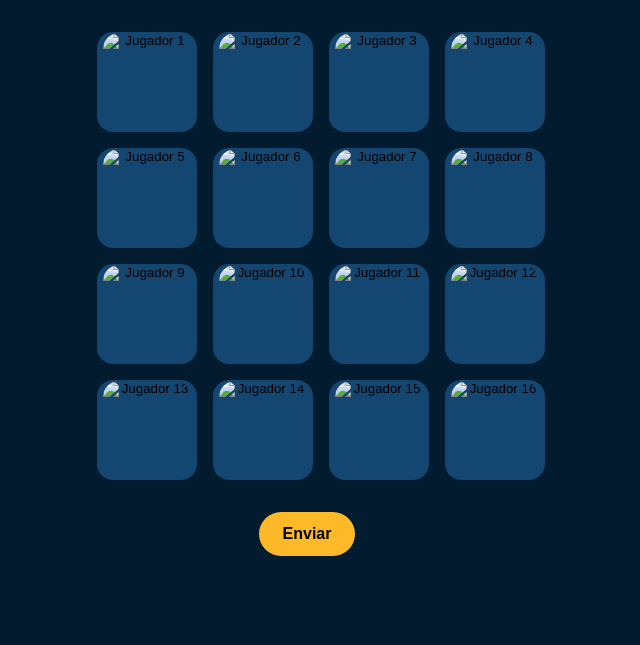
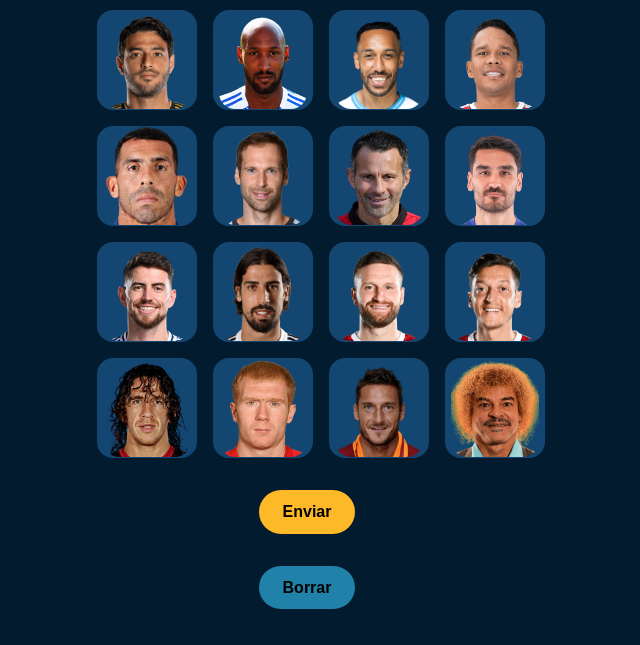
Before and after one commit to chiaranarducci/2025-TPIN-1-G16, a plain HTML site: page front/juego_normal.html in a window 1280 px wide. Shown: the part 155-800 px from the top of the page, without its empty margins (333-973 px from the left). Drawn offline with Linux system fonts and the light colour scheme.

Commit message:
imagenes cambios
cambio de imagenes y html

```diff
--- a/front/juego_normal.html
+++ b/front/juego_normal.html
@@ -3,7 +3,7 @@
 <head>
   <meta charset="UTF-8">
   <meta name="viewport" content="width=device-width, initial-scale=1.0">
-  <title>Jugadores</title>
+  <title>Futbol11</title>
   <link rel="stylesheet" href="juego.css">
 </head>
 <body>
@@ -12,58 +12,59 @@
 
     <div class="grid-jugadores">
       <button class="jugador">
-        <img src="" alt="Jugador 1">
+        <img src="/images/nivel_normal/vela.png" alt="Jugador 1">
       </button>
       <button class="jugador">
-        <img src="07eb0716-10aa-48fe-9e5d-971b24acce52.png" alt="Jugador 2">
+        <img src="/images/nivel_normal/anelka.png" alt="Jugador 2">
       </button>
       <button class="jugador">
-        <img src="07eb0716-10aa-48fe-9e5d-971b24acce52.png" alt="Jugador 3">
+        <img src="/images/nivel_normal/aubameyang.webp" alt="Jugador 3">
       </button>
       <button class="jugador">
-        <img src="07eb0716-10aa-48fe-9e5d-971b24acce52.png" alt="Jugador 4">
+        <img src="/images/nivel_normal/Bacca.png" alt="Jugador 4">
       </button>
       <button class="jugador">
-        <img src="07eb0716-10aa-48fe-9e5d-971b24acce52.png" alt="Jugador 5">
+        <img src="/images/nivel_normal/CARLITOOO.webp" alt="Jugador 5">
       </button>
       <button class="jugador">
-        <img src="07eb0716-10aa-48fe-9e5d-971b24acce52.png" alt="Jugador 6">
+        <img src="/images/nivel_normal/cech.png" alt="Jugador 6">
       </button>
       <button class="jugador">
-        <img src="07eb0716-10aa-48fe-9e5d-971b24acce52.png" alt="Jugador 7">
+        <img src="/images/nivel_normal/giggs.webp" alt="Jugador 7">
       </button>
       <button class="jugador">
-        <img src="07eb0716-10aa-48fe-9e5d-971b24acce52.png" alt="Jugador 8">
+        <img src="/images/nivel_normal/gundogan.webp" alt="Jugador 8">
       </button>
       <button class="jugador">
-        <img src="07eb0716-10aa-48fe-9e5d-971b24acce52.png" alt="Jugador 9">
+        <img src="/images/nivel_normal/jorginho.webp" alt="Jugador 9">
       </button>
       <button class="jugador">
-        <img src="07eb0716-10aa-48fe-9e5d-971b24acce52.png" alt="Jugador 10">
+        <img src="/images/nivel_normal/khedira.png" alt="Jugador 10">
       </button>
       <button class="jugador">
-        <img src="07eb0716-10aa-48fe-9e5d-971b24acce52.png" alt="Jugador 11">
+        <img src="/images/nivel_normal/mustafi.png" alt="Jugador 11">
       </button>
        <button class="jugador">
-        <img src="07eb0716-10aa-48fe-9e5d-971b24acce52.png" alt="Jugador 12">
+        <img src="/images/nivel_normal/ozil.png" alt="Jugador 12">
       </button>
        <button class="jugador">
-        <img src="07eb0716-10aa-48fe-9e5d-971b24acce52.png" alt="Jugador 13">
+        <img src="/images/nivel_normal/puyol.webp" alt="Jugador 13">
       </button>
        <button class="jugador">
-        <img src="07eb0716-10aa-48fe-9e5d-971b24acce52.png" alt="Jugador 14">
+        <img src="/images/nivel_normal/scholes.png" alt="Jugador 14">
       </button>
        <button class="jugador">
-        <img src="07eb0716-10aa-48fe-9e5d-971b24acce52.png" alt="Jugador 15">
+        <img src="/images/nivel_normal/totti.png" alt="Jugador 15">
       </button>
        <button class="jugador">
-        <img src="07eb0716-10aa-48fe-9e5d-971b24acce52.png" alt="Jugador 16">
+        <img src="/images/nivel_normal/valderrama.png" alt="Jugador 16">
       </button>
     </div>
     <button type="submit" class="boton-enviar">Enviar</button>
-    </form>
-  </div>
-  </div>
-  </div>
+    <button type="clear" class="boton-borrar">Borrar</button>
+  </form>
+</div>
+</div>
+</div>
 </body>
 </html>
```
Also changed, not shown: front/ganaste.html (+1 -1 lines), front/index.html (+1 -1 lines), front/juego_facil.html (+1 -1 lines), front/perdiste.html (+1 -1 lines).
